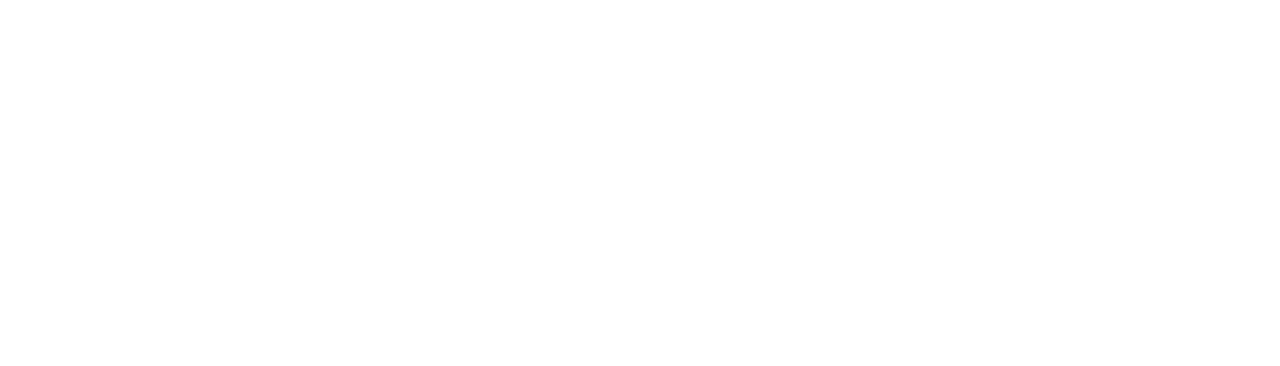
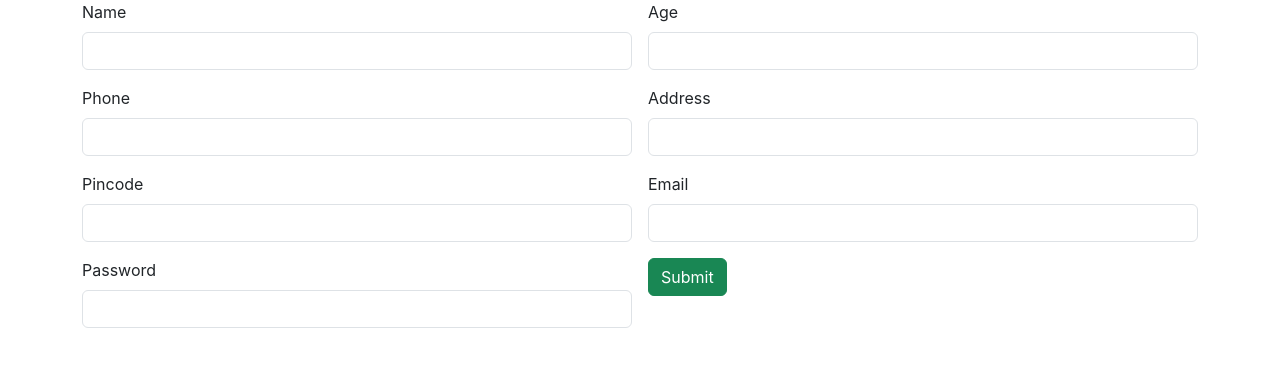
Before and after one commit to snehakss/newblog-app-front, a React (Create React App) app: page /signup in a window 1280 px wide. Before the commit this address had no page. Shown: the top 366 px of the page. Built offline with nearby package versions, Linux system fonts and the light colour scheme.

Commit message:
signup page added

```diff
--- a/src/App.js
+++ b/src/App.js
@@ -2,6 +2,7 @@
 import './App.css';
 import { BrowserRouter, Route, Routes } from 'react-router-dom';
 import SignIn from './components/SignIn';
+import SignUp from './components/SignUp';
 
 function App() {
   return (
@@ -9,6 +10,7 @@
       <BrowserRouter>
       <Routes>
         <Route path='/' element={<SignIn/>}/>
+        <Route path='/signup' element={<SignUp/>}/>
       </Routes>
       </BrowserRouter>
     </div>
--- /dev/null
+++ b/src/components/SignUp.jsx
@@ -0,0 +1,78 @@
+import axios from 'axios'
+import React, { useState } from 'react'
+
+const SignUp = () => {
+    const [input,setInput]=new useState(
+        {
+            "name":"",
+            "age":"",
+            "mobileno":"",
+            "adddress":"",
+            "pincode":"",
+            "email":"",
+            "password":""
+        }
+    )
+    const inputHandler=(event)=>{
+        setInput({...input,[event.target.name]:event.target.value})
+    }
+    const readValues =()=>{
+        console.log(input)
+        axios.post("http://172.16.181.99:3000/api/user/signu",input).then(
+            (response)=>{
+                console.log(response.data)
+                if (response.data.status=="success") {
+                    alert("Successfull")
+                } else {
+                    alert("Invalid")
+                }
+            }
+        )
+    }
+  return (
+    <div>
+        <div className="container">
+            <div className="row">
+                <div className="col col-12 col-sm-12 col-md-12 col-lg-12 col-xl-12 col-xxl-12">
+                    <div className="row g-3">
+                        <div className="col col-12 col-sm-6 col-md-6 col-lg-6 col-xl-6 col-xxl-6">
+                            <label htmlFor="" className="form-label">Name</label>
+                            <input type="text" className="form-control" name="name" value={input.name} onChange={inputHandler}/>
+
+                        </div>
+                        <div className="col col-12 col-sm-6 col-md-6 col-lg-6 col-xl-6 col-xxl-6">
+                            <label htmlFor="" className="form-label">Age</label>
+                            <input type="text" className="form-control" name="age" value={input.age} onChange={inputHandler}/>
+                        </div>
+                        <div className="col col-12 col-sm-6 col-md-6 col-lg-6 col-xl-6 col-xxl-6">
+                            <label htmlFor="" className="form-label">Phone</label>
+                            <input type="text" className="form-control" name="mobileno" value={input.mobileno} onChange={inputHandler}/>
+                        </div>
+                        <div className="col col-12 col-sm-6 col-md-6 col-lg-6 col-xl-6 col-xxl-6">
+                            <label htmlFor="" className="form-label">Address</label>
+                            <input type="text" className="form-control" name="adddress" value={input.adddress} onChange={inputHandler}/>
+                        </div>
+                        <div className="col col-12 col-sm-6 col-md-6 col-lg-6 col-xl-6 col-xxl-6">
+                            <label htmlFor="" className="form-label">Pincode</label>
+                            <input type="text" className="form-control" name="pincode" value={input.pincode} onChange={inputHandler}/>
+                        </div>
+                        <div className="col col-12 col-sm-6 col-md-6 col-lg-6 col-xl-6 col-xxl-6">
+                            <label htmlFor="" className="form-label">Email</label>
+                            <input type="email" name="email" className="form-control" value={input.email} onChange={inputHandler}/>
+                        </div>
+                        <div className="col col-12 col-sm-6 col-md-6 col-lg-6 col-xl-6 col-xxl-6">
+                            <label htmlFor="" className="form-label">Password</label>
+                            <input type="password" name="password" className="form-control" value={input.password} onChange={inputHandler}/>
+                        </div>
+                        <div className="col col-12 col-sm-6 col-md-6 col-lg-6 col-xl-6 col-xxl-6">
+                            <button className="btn btn-success">Submit</button>
+                        </div>
+                    </div>
+                </div>
+            </div>
+        </div>
+    </div>
+  )
+}
+
+export default SignUp
```
